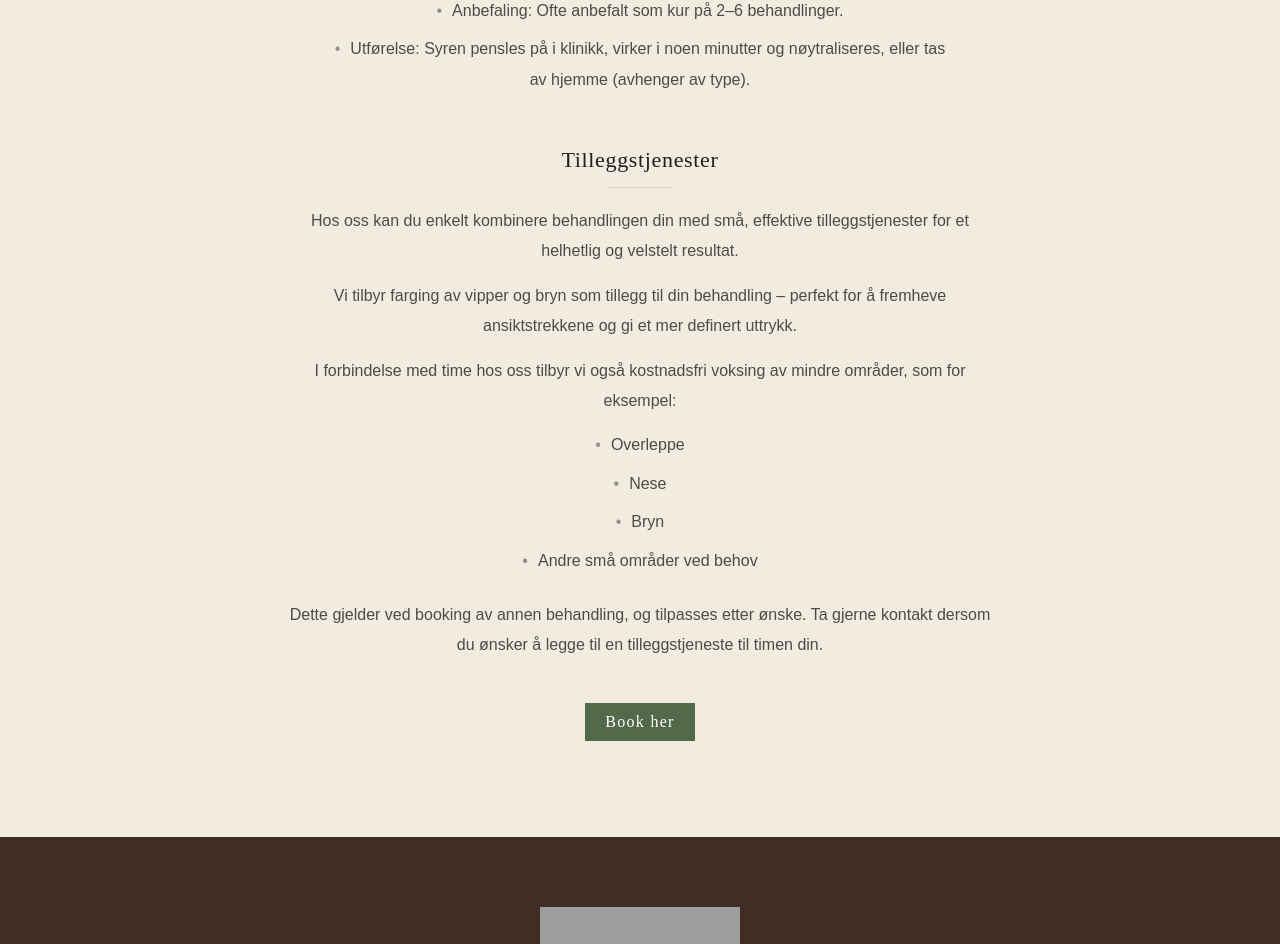
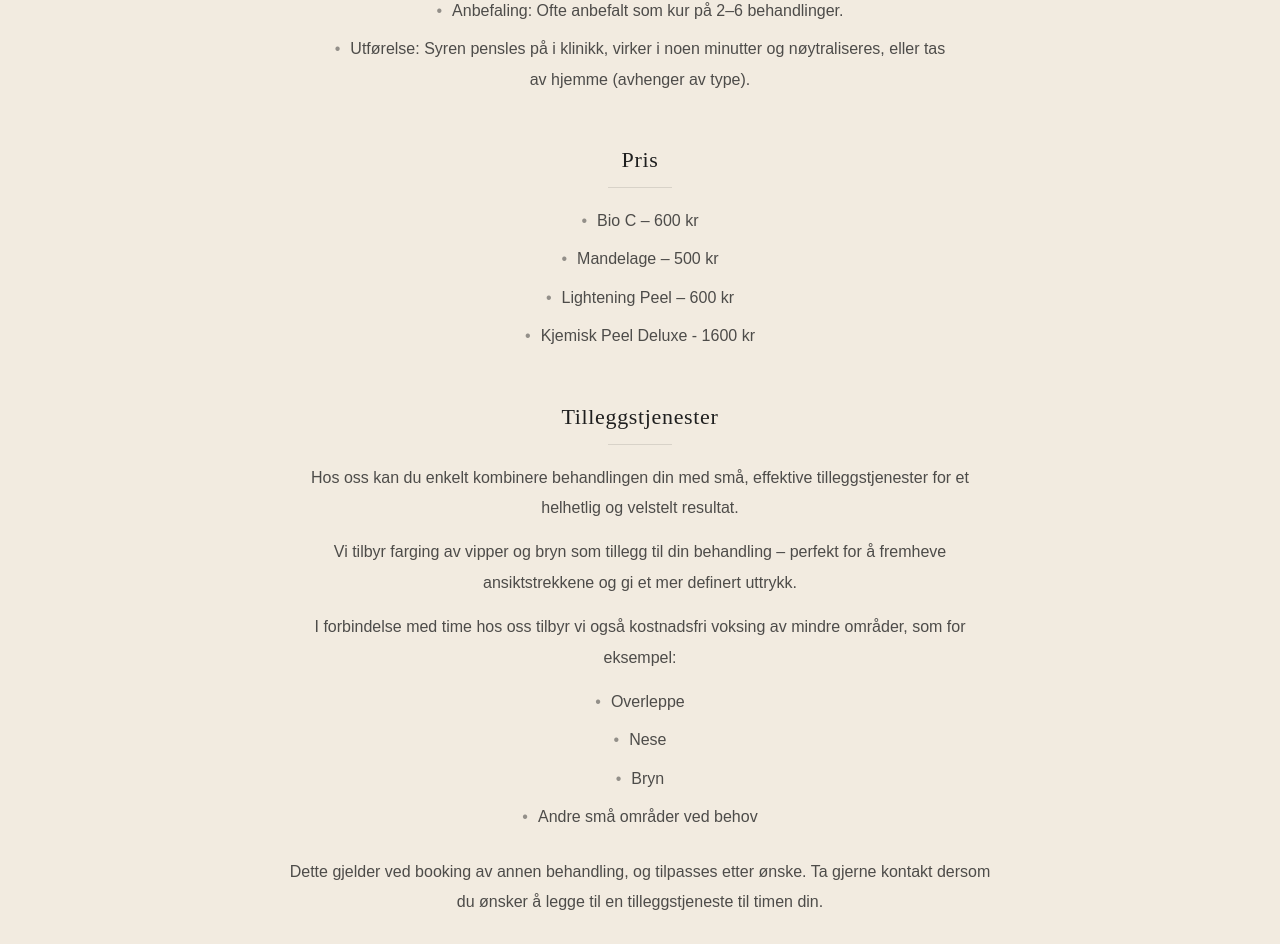
Before and after one commit to gydalo/EmblaKosmetisk, a React (Vite) app: page /behandlinger/kjemisk-peel in a window 1280 px wide. Shown: the part 951-1895 px from the top of the page. Built offline with nearby package versions, Linux system fonts and the light colour scheme; grey boxes are pictures that could not be loaded; a web font is replaced by a local one.

Commit message:
Added prices for different treatments

```diff
--- a/src/components/hvilepuls.page.js
+++ b/src/components/hvilepuls.page.js
@@ -12,14 +12,15 @@ export const hvilepulsPage = {
         "Behandlingen er utviklet for å roe ned både kropp og sinn, og tilpasses din huds behov. Her kan du virkelig koble av og finne roen.",
       ],
       list: [
+        "Varighet: 75 minutter",
         "Skånsom rens (med mulighet for mild peel)",
         "Avslappende massasje av hode, nakke og bryst",
         "Kjølende og dypt hydrerende maske",
       ],
     },
     {
-      heading: "Pris og varighet",
-      paragraphs: ["Pris: 1 500 kr", "Varighet: 75 minutter"],
+      heading: "Pris",
+      paragraphs: ["Pris: 1 500 kr"],
     },
     {
       heading: "Hvilepuls Mini",
--- a/src/components/kjemisk-peel.page.js
+++ b/src/components/kjemisk-peel.page.js
@@ -17,5 +17,14 @@ export const kjemiskPeelPage = {
         "Utførelse: Syren pensles på i klinikk, virker i noen minutter og nøytraliseres, eller tas av hjemme (avhenger av type).",
       ],
     },
+     {
+      heading: "Pris",
+      list: [
+        "Bio C – 600 kr",
+        "Mandelage – 500 kr",
+        "Lightening Peel – 600 kr",
+        "Kjemisk Peel Deluxe - 1600 kr"
+      ],
+    },
   ],
 };
--- a/src/components/profhilo.page.js
+++ b/src/components/profhilo.page.js
@@ -19,6 +19,13 @@ export const profhiloPage = {
         "Resultater: Full effekt ses vanligvis 4–6 uker etter andre behandling og varer ca. 6–12 måneder.",
       ],
     },
+        {
+      heading: "Pris",
+      list: [
+        "Profhilo 1 behandling – 3400 kr",
+        "Profhilo 2 behandling – 3100 kr",
+      ],
+    },
     {
       heading: "Behandlingsmetode",
       paragraphs: [
--- a/src/components/skinpen.page.js
+++ b/src/components/skinpen.page.js
@@ -12,6 +12,14 @@ export const skinpenPage = {
         "Formål: Redusere rynker, fine linjer, akne-arr, strekkmerker, samt forbedre hudstruktur og pigmentering.",
         "Hvordan det fungerer: Sterile engangsnåler lager tusenvis av mikroskopiske kanaler i huden per minutt. Dette utløser hudens naturlige sårhelingsprosess og øker produksjonen av kollagen og elastin.",
         "Trygghet: Kjent for å være trygg for alle hudtyper og hudtoner. Klinisk dokumentert for både ansikt og kropp.",
+      ],
+    },
+    {
+      heading: "Pris",
+      list: [
+        "Skinpen Ansikt – 1990 kr",
+        "Skinpen Kropp – 2200 kr",
+        "Skinpen Deluxe – 2790 kr",
       ],
     },
     {
```
